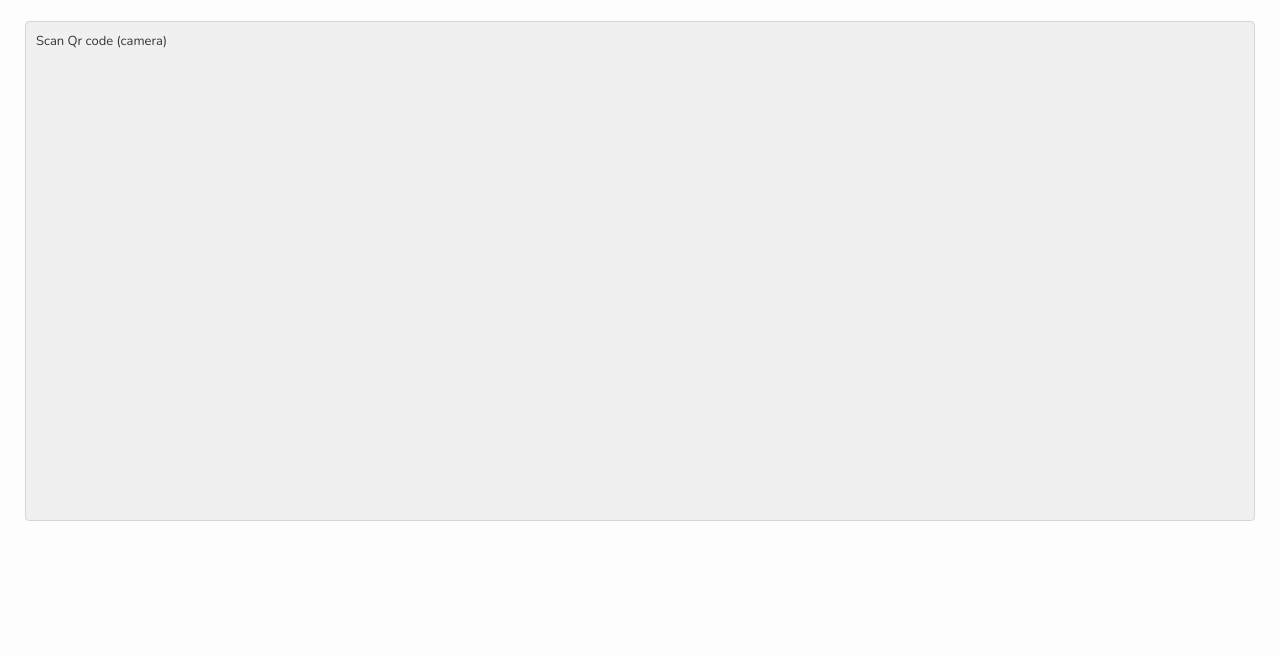
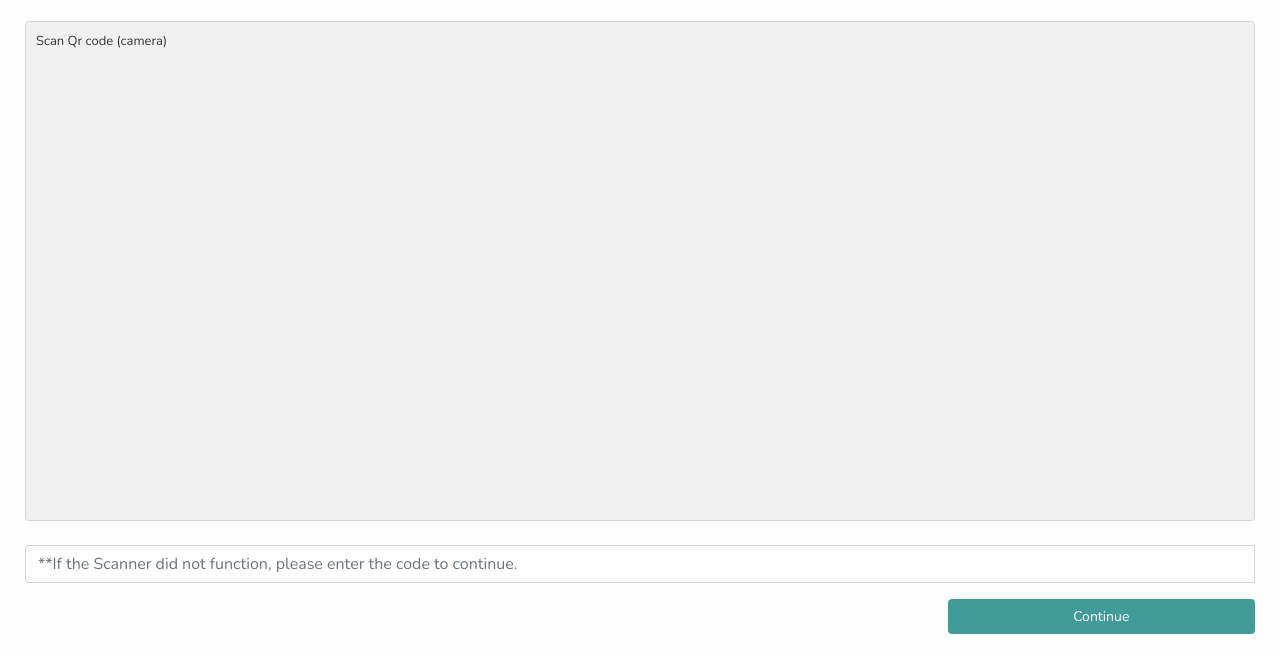
Before and after one commit to ninjapanda/immunodex-demo, a plain HTML site: page collecter/scanQRcode.html in a window 1280 px wide. Shown: the part 144-800 px from the top of the page. Drawn offline with nearby package versions, Linux system fonts and the light colour scheme.

Commit message:
qrCodeBackupPlan

```diff
--- a/collecter/scanQRcode.html
+++ b/collecter/scanQRcode.html
@@ -51,6 +51,12 @@
                 <div class="mt-4 col-12">
                     <div class="scan-wrapper" onclick="location.href='index.html'">Scan Qr code (camera)</div>
                 </div>
+                <div class="col-12 mt-4">
+                    <div class="input-group mb-3">
+                        <input type="text" class="form-control" placeholder="**If the Scanner did not function, please enter the code to continue.">
+                          <button class="col-md-3 offset-md-9 col-sm-12 mt-3 btn btn-green" type="button">Continue</button>
+                      </div>
+                </div>
             </div>
 
 
```
Also changed, not shown: holder/scanQRcode.html (+5 -6 lines), 1 other file.
